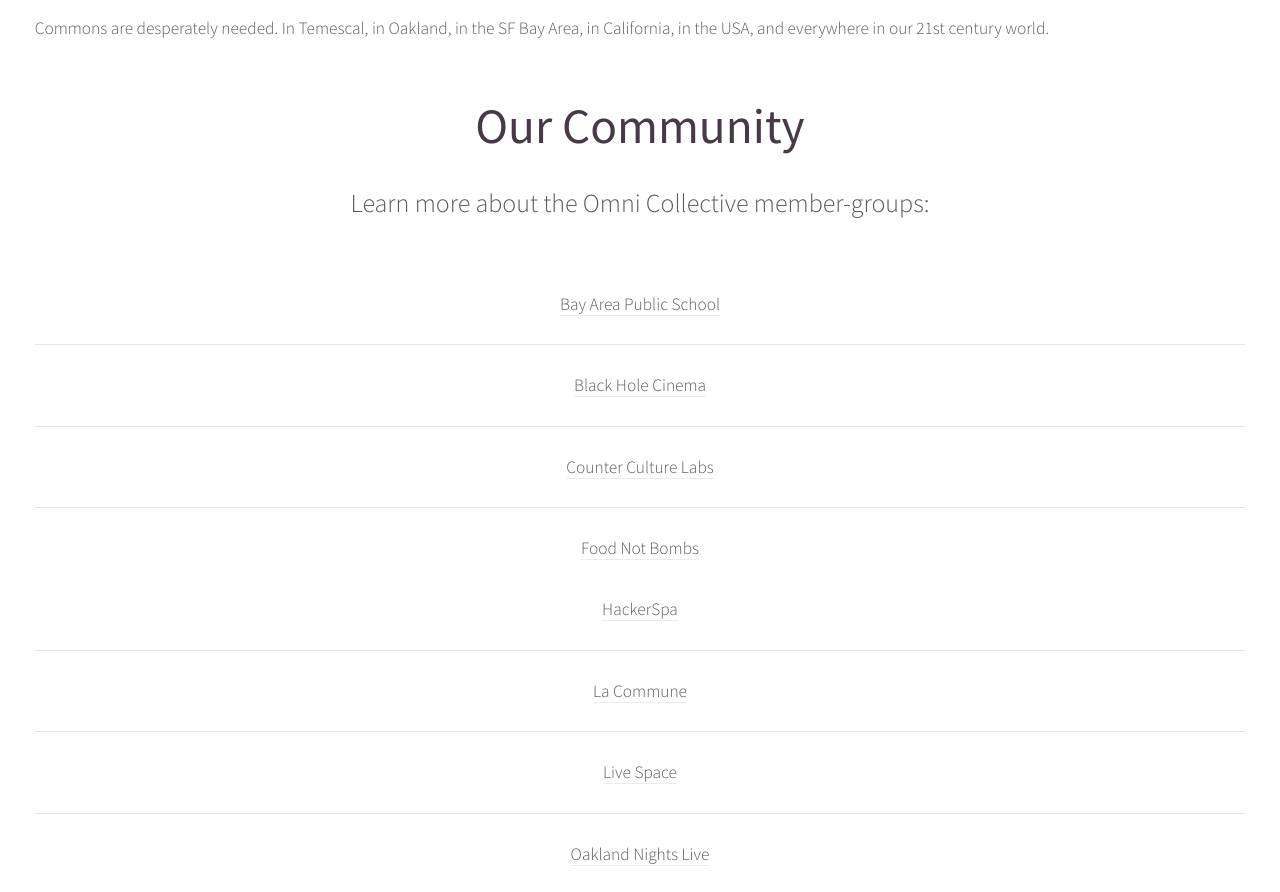
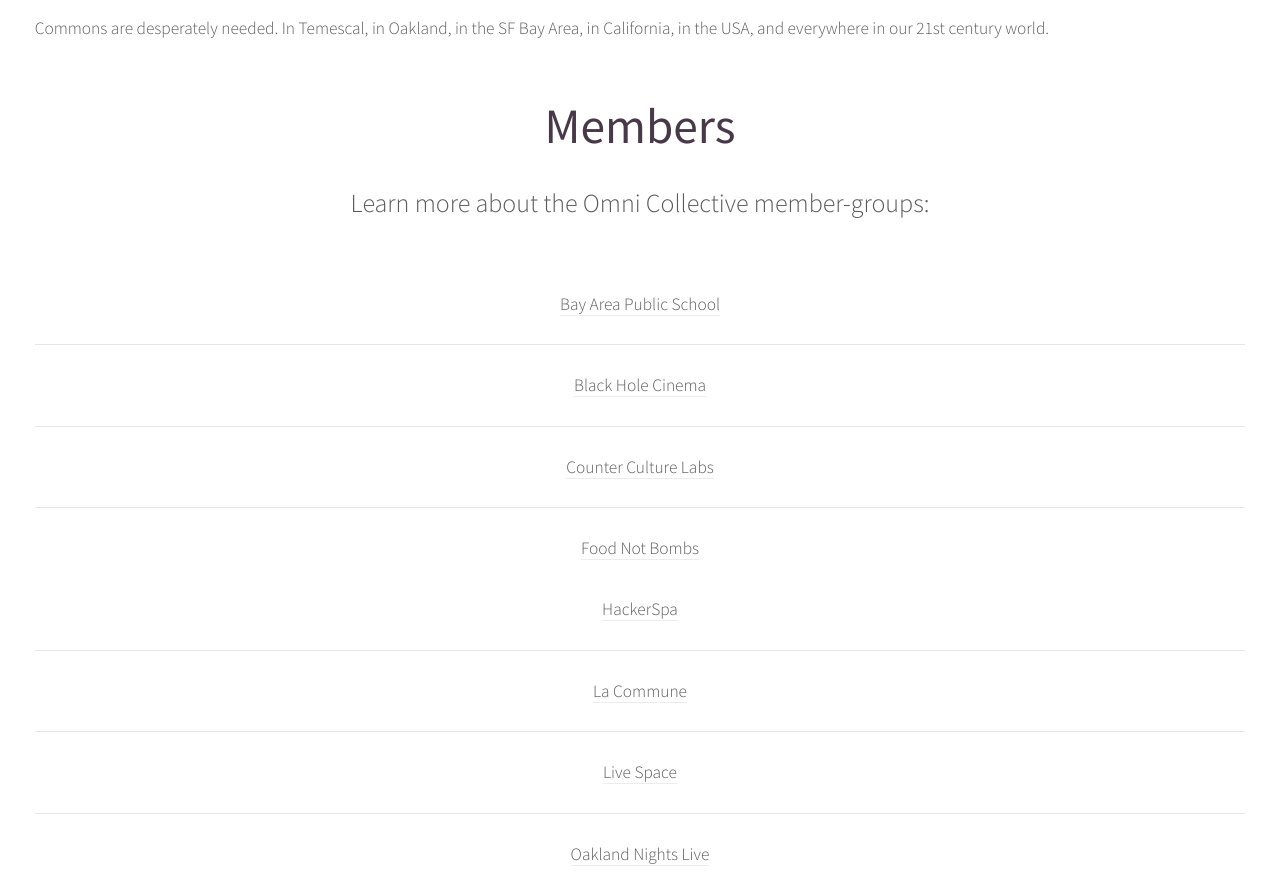
Before and after one commit to omnicommons/omnicommons.org, a plain HTML site: page index.html in a window 1280 px wide. Shown: the part 2003-2895 px from the top of the page. Drawn offline with Linux system fonts and the light colour scheme.

Commit message:
adds members to title

```diff
--- a/index.html
+++ b/index.html
@@ -208,7 +208,7 @@
 				</article>
 				<article class="container special">
 					<header id="members">
-						<h2>Our Community</h2>
+						<h2>Members</h2>
 						<span class="byline">
 						Learn more about the Omni Collective member-groups:
 						</span>
```
